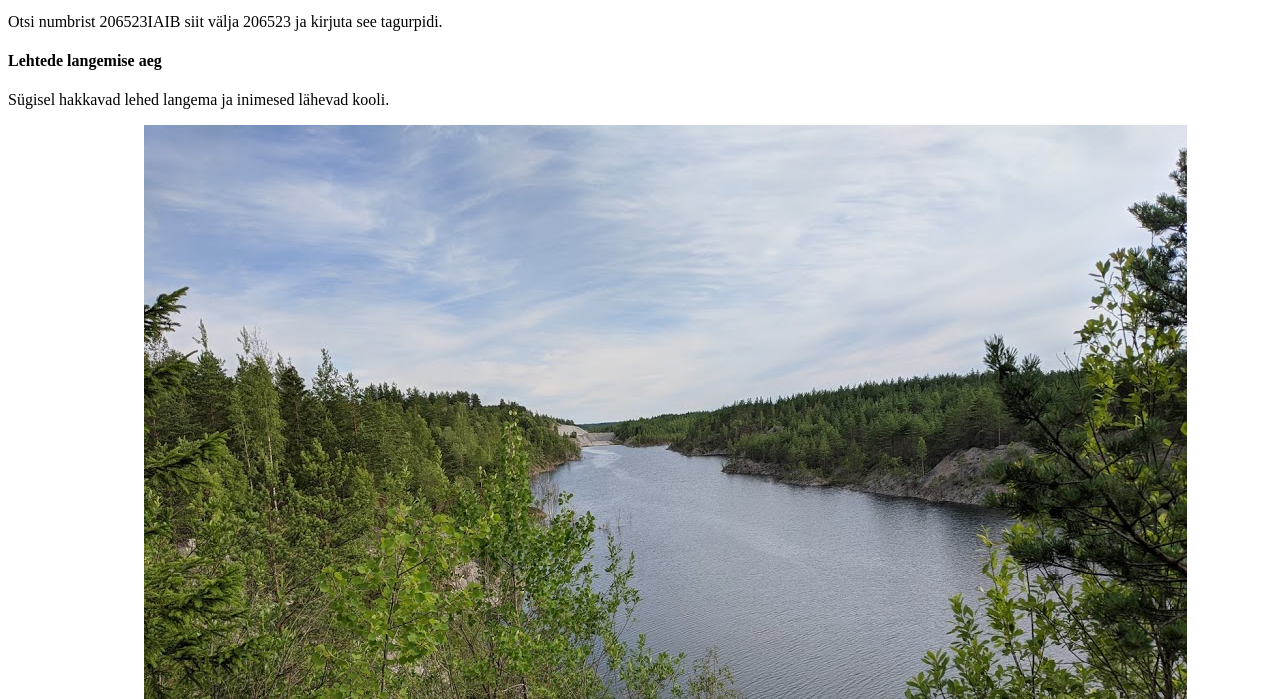
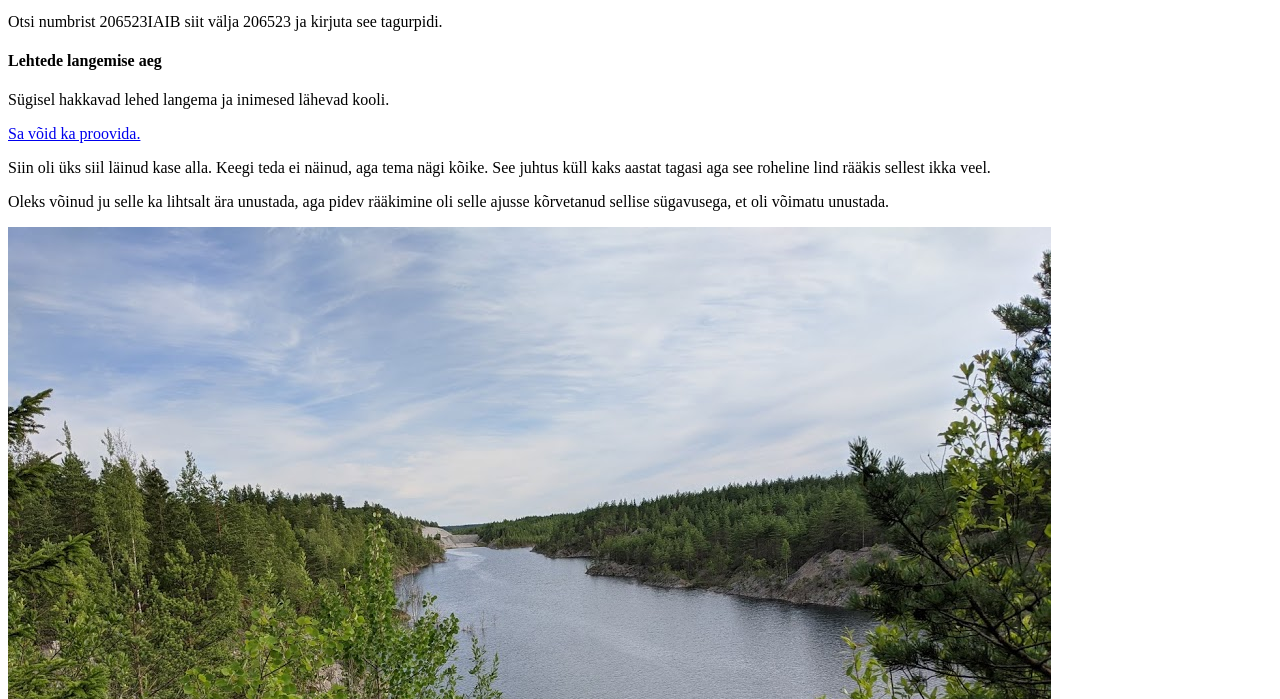
Before and after one commit to puujuur/puujuur-github.io, a plain HTML site: page index.html in a window 1280 px wide. Shown: the part 101-800 px from the top of the page. Drawn offline with Linux system fonts and the light colour scheme.

Commit message:
Update index.html

```diff
--- a/index.html
+++ b/index.html
@@ -11,6 +11,8 @@
 <h4>Lehtede langemise aeg</h4>
 <p>Sügisel hakkavad lehed langema ja inimesed lähevad kooli.</p>
 <a href= https://taltech.ee/">Sa võid ka proovida.</a>
+<p>Siin oli üks siil läinud kase alla. Keegi teda ei näinud, aga tema nägi kõike. See juhtus küll kaks aastat tagasi aga see roheline lind rääkis sellest ikka veel.</p>
+<p>Oleks võinud ju selle ka lihtsalt ära unustada, aga pidev rääkimine oli selle ajusse kõrvetanud sellise sügavusega, et oli võimatu unustada.</p>
 <img src="k.jpg" alt="Karjäär">
 
 <h3>Tabel</h3>
```
